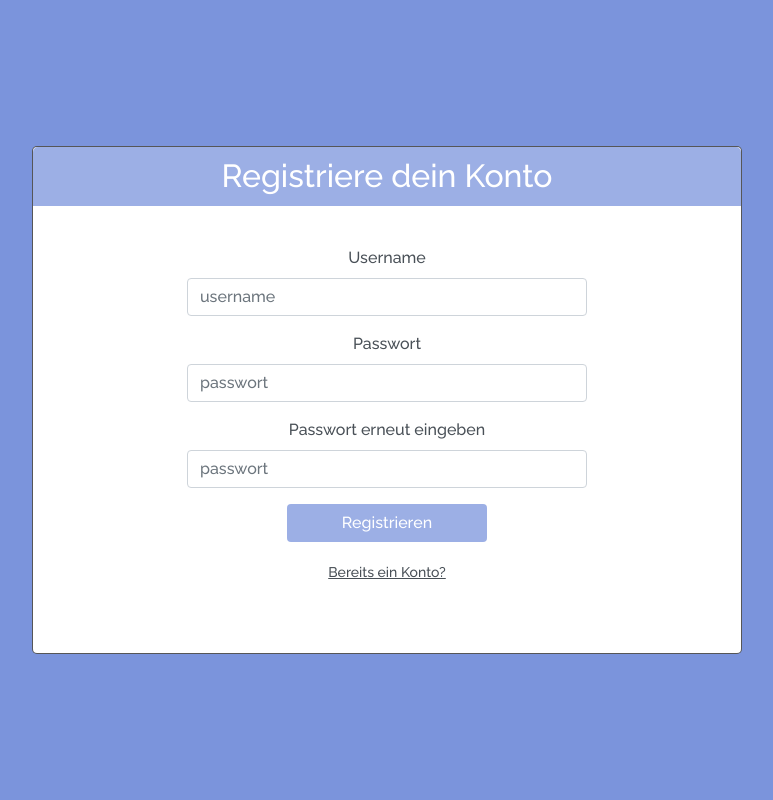
After one commit to aufgosh/KochrezeptSAE, a PHP site: page /account/register in a window 1280 px wide. The commit adds this page. Shown: the whole page, without its empty margins (253-1026 px from the left). Run offline with PHP 8.4, Linux system fonts and the light colour scheme; some libraries are stand-ins or nearby versions.

Commit message:
Add files via upload

```diff
--- /dev/null
+++ b/account/register.php
@@ -0,0 +1,38 @@
+
+<?php
+   $path = $_SERVER['DOCUMENT_ROOT'];
+   $path .= "/req/template/header.php";
+   include_once($path);
+?>
+
+  <body class="text-center">
+
+    <div class="container margin-auto">
+    <div class="inner-main center col-md-10 col-lg-8">
+    <div class="log-form">
+  <h2>Registriere dein Konto</h2>
+  <form class="form-login">
+  <div class="form-group">
+    <label for="username">Username</label>
+    <input type="email" class="form-control" id="username" aria-describedby="" placeholder="username">
+  </div>
+  <div class="form-group">
+    <label for="exampleInputPassword1">Passwort</label>
+    <input type="password" class="form-control" id="exampleInputPassword1" placeholder="passwort">
+  </div>
+  <div class="form-group">
+    <label for="repeatPassword">Passwort erneut eingeben</label>
+    <input type="password" class="form-control" id="exampleInputPassword1" placeholder="passwort">
+  </div>
+  <button type="submit" class="btn btn-blue btn-login">Registrieren</button>
+  <a href="/account/login"><small id="register" class="form-text text-muted small-link">Bereits ein Konto?</small></a>
+</form>
+</div><!--end log form -->
+      </div>
+    </div>
+
+    <?php
+   $path = $_SERVER['DOCUMENT_ROOT'];
+   $path .= "/req/template/footer.php";
+   include_once($path);
+?>
--- a/req/template/header.php
+++ b/req/template/header.php
@@ -12,8 +12,8 @@
     <link rel="canonical" href="https://getbootstrap.com/docs/4.0/examples/cover/">
 
     <!-- Bootstrap core CSS -->
-    <link href="./style/bootstrap.min.css" rel="stylesheet">
+    <link href="/style/bootstrap.min.css" rel="stylesheet">
 
     <!-- Custom styles for this template -->
-    <link href="./style/styles.css" rel="stylesheet">
+    <link href="/style/styles.css" rel="stylesheet">
   </head>
--- a/style/styles.css
+++ b/style/styles.css
@@ -123,9 +123,11 @@ body {
 }
 
 .log-form {
-    height: 400px;
+    min-height: 400px;
     background-color: #fff;
     border-radius: 5px;
+    padding-bottom: 30px;
+    border: 1px solid rgba(15,15,16,0.7);
 }
 
 .form-login {
@@ -141,8 +143,8 @@ body {
     color: #495057;
 }
 
-.btn-lavender {
-    background: lavender !important;
+.btn-blue {
+    background: rgba(123, 148, 220, 0.75) !important;
     color: #fff;
 }
 
@@ -163,6 +165,22 @@ body {
     border-top-right-radius: 5px;
     padding-top: 10px;
     padding-bottom: 10px;
-    background: lavender;
+    background: rgba(123, 148, 220, 0.75);
     color: #fff;
 }
+
+.small-link {
+    color: #495057 !important;
+    text-decoration: underline;
+}
+
+.log-form .small-link {
+    font-size: 14px;
+    margin-top: 20px;
+}
+
+.log-form .small-link:hover {
+    text-decoration: none;
+    transition: 0.2s;
+    color: black;
+}
```
Also changed, not shown: account/login.php (added, +34 -0 lines), index.php (+11 -3 lines).
